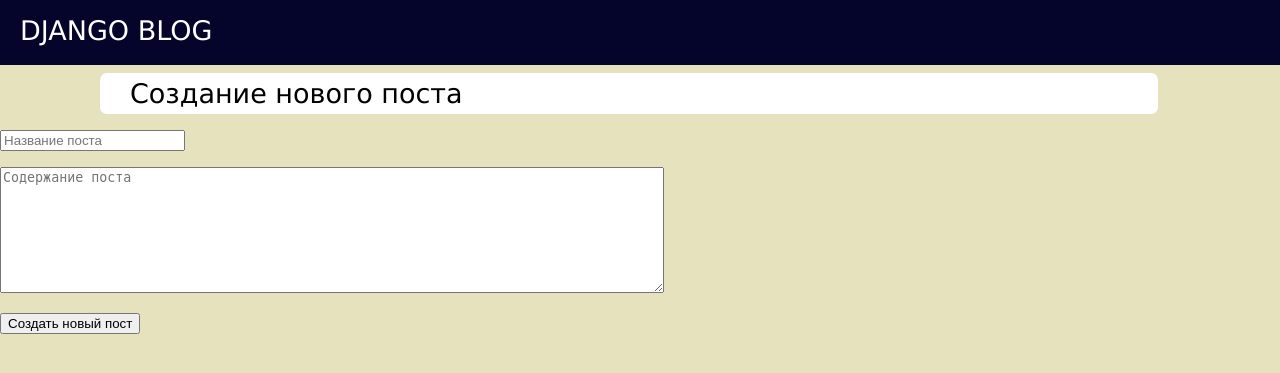
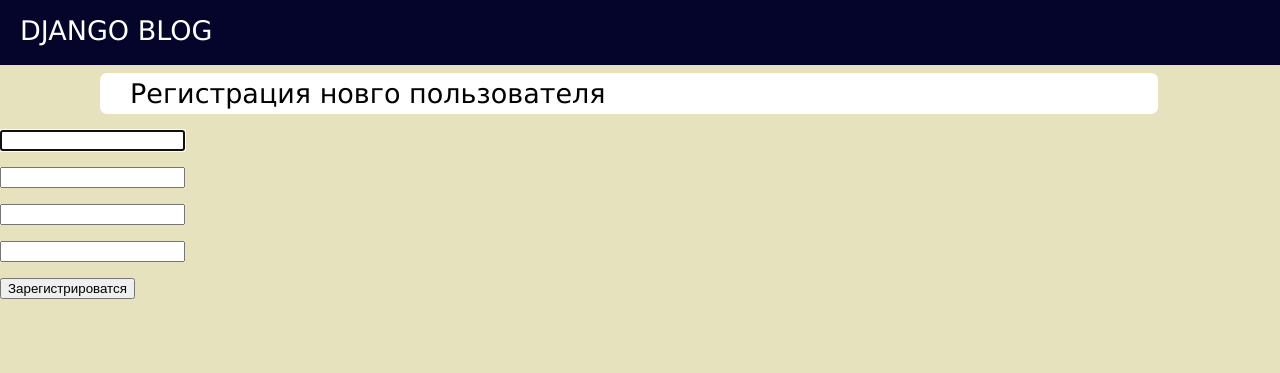
Before and after one commit to Voodlaz/Lesson-8-source-code-Django-blog, a Django app: page /register/ in a window 1280 px wide. Shown: the top 373 px of the page. Run offline with Django 3.2, Linux system fonts and the light colour scheme.

Commit message:
Update register.html

```diff
--- a/users/templates/register.html
+++ b/users/templates/register.html
@@ -5,27 +5,29 @@
     <title>Django Blog homepage</title>
     <link rel="stylesheet" href="{% static 'css/homepage.css' %}" ></link>
     <link rel="stylesheet" href="{% static 'css/topnav.css' %}" ></link>
-    <link rel="stylesheet" href="{% static 'css/new_post_form.css' %}" ></link>
+    <link rel="stylesheet" href="{% static 'css/register.css' %}" ></link>
   </head>
   <body style="background-color: rgb(230, 226, 189); margin: 0;">
     <div class="topnav">
       <a href="{% url 'homepage' %}" >DJANGO BLOG</a>
     </div>
     <div class="card">
-      <a style="color: black; font-size: 27px;">Создание нового поста</a>
+      <a style="color: black; font-size: 27px;">Регистрация новго пользователя</a>
     </div>
-    <div class="new_post_form">
-      <form methos="post">{% csrf_token %}
-        <p><input name="name" class="name" placeholder="Название поста"></input></p>
-        <p><textarea name="body" rows="8" placeholder="Содержание поста" cols="80"></textarea></p>
-        {% for error in field.errors %}
+    <div class="register-form">
+      <form method="post">{% csrf_token %}
+        <p><input type="email" name="email" id="InputEmail" class="email" placeholeder="Электронная почта" required autofocus></input></p>
+        <p><input type="username" name="username" id="InputUsername" class="username" placeholeder="Логин" required ></input></p>
+        <p><input type="password" name="password1" id="InputPassword1" class="password" placeholeder="Пароль" required ></input></p>
+        <p><input type="password" name="password2" id="InputPassword2" class="password" placeholeder="Потвердите пароль" required ></input></p>
+        {% for field in registration_form %}
           <p>
             {% for error in field.errors %}
-              <p style="color: red; font-family: 'Lucida Sans', 'Lucida Sans Regular', 'Lucida Grande', 'Lucida Sans Unicode', Geneva, Verdana, sans-serif">{{ error }}</p>
+              <p style="color: red; font-family: 'Lucida Sans', 'Lucida Sans Regular', 'Lucida Grande', 'Lucida Sans Unicode', Geneva, Verdana, sans-serif" >{{ error }}</p>
             {% endfor %}
           </p>
         {% endfor %}
-        <button class="register-btn" type="submit">Создать новый пост</button>
+        <button class="register-btn" type="submit">Зарегистрироватся</button>
       </form>
     </div>
     </div>
```
